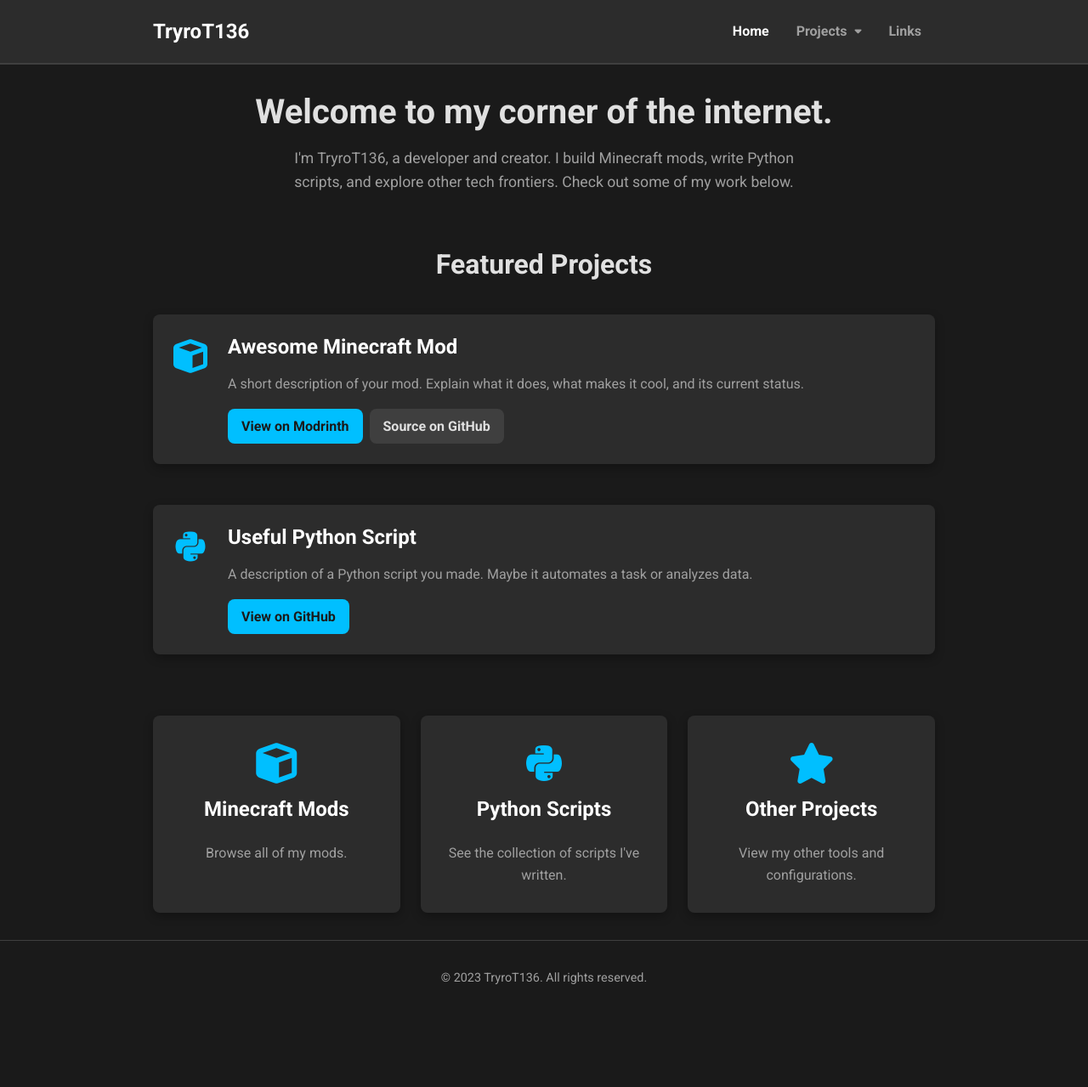
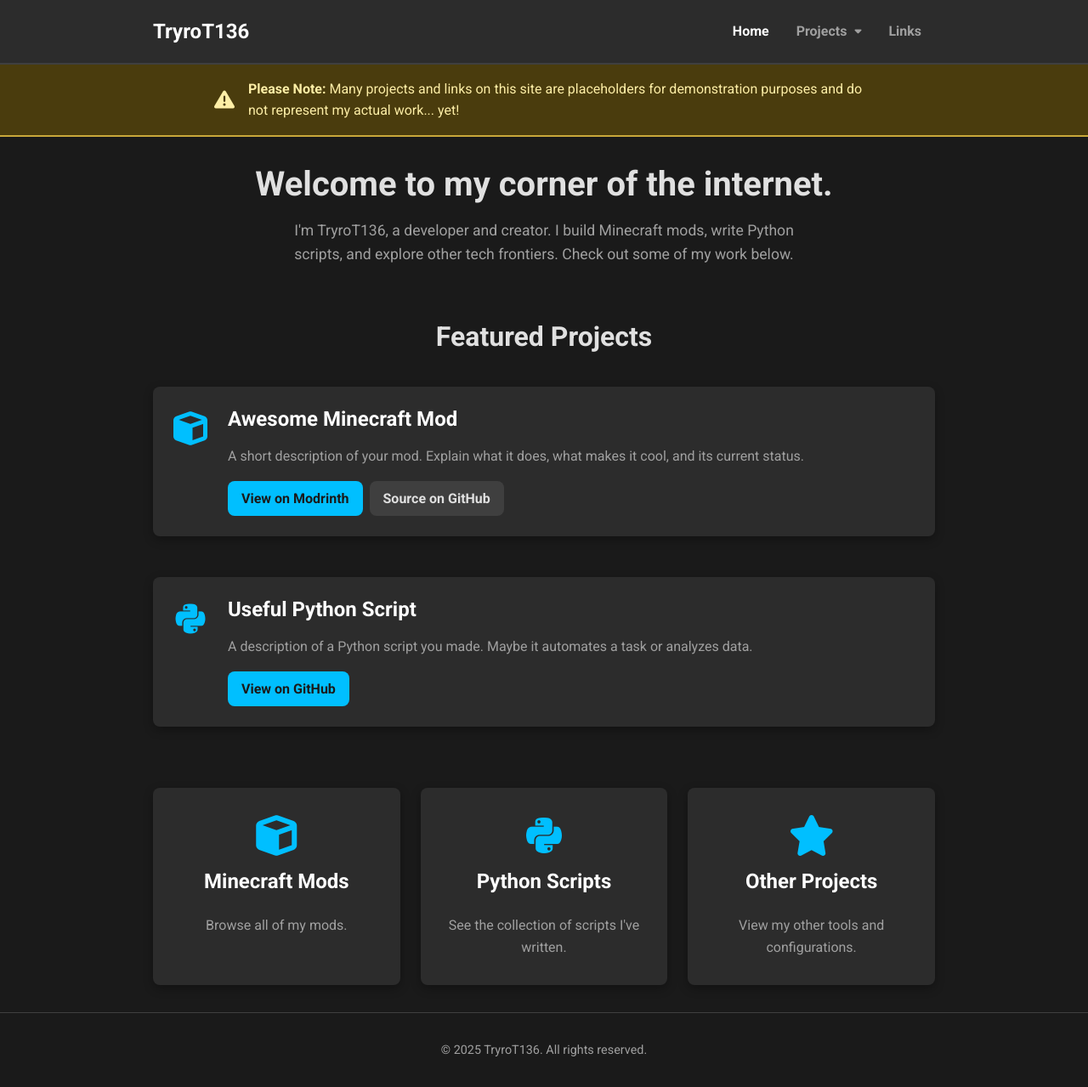
Before and after one commit to TryroT136/tryrot136.github.io, a plain HTML site: page index.html in a window 1280 px wide. Shown: the whole page at 85% size. Before the commit the page ends 1194 px from the top, so only its background shows below. Drawn offline with Linux system fonts and the light colour scheme.

Commit message:
Add files via upload

```diff
--- /dev/null
+++ b/footer.html
@@ -0,0 +1,4 @@
+<!-- This is the content for footer.html -->
+<div class="container">
+    <p>© 2025 TryroT136. All rights reserved.</p>
+</div>
--- a/index.html
+++ b/index.html
@@ -11,6 +11,13 @@
 
     <!-- The header is now just a placeholder that the JS will populate -->
     <header data-include="header.html" data-search-disabled="true"></header>
+
+     <div class="warning-banner">
+        <div class="container">
+            <i class="fa-solid fa-triangle-exclamation"></i>
+            <p><b>Please Note:</b> Many projects and links on this site are placeholders for demonstration purposes and do not represent my actual work... yet!</p>
+        </div>
+    </div>
 
     <main class="container">
         <section class="hero">
@@ -67,11 +74,7 @@
         </section>
     </main>
 
-    <footer>
-        <div class="container">
-            <p>© 2023 TryroT136. All rights reserved.</p>
-        </div>
-    </footer>
+    <footer data-include="footer.html"></footer>
 
     <!-- Add BOTH script tags. The loader should come first. -->
     <script src="loader.js" defer></script>
--- a/loader.js
+++ b/loader.js
@@ -1,26 +1,35 @@
-// This is the updated content for loader.js
 document.addEventListener('DOMContentLoaded', () => {
-    const headerPlaceholder = document.querySelector('header[data-include]');
-    if (headerPlaceholder) {
-        const url = headerPlaceholder.getAttribute('data-include');
+    // Select ALL elements that have the 'data-include' attribute
+    const includeElements = document.querySelectorAll('[data-include]');
+
+    includeElements.forEach(el => {
+        const url = el.getAttribute('data-include');
         fetch(url)
-            .then(response => response.text())
+            .then(response => {
+                if (!response.ok) {
+                    throw new Error(`Failed to fetch ${url}: ${response.statusText}`);
+                }
+                return response.text();
+            })
             .then(data => {
-                headerPlaceholder.innerHTML = data;
+                el.innerHTML = data;
 
-                // --- THIS IS THE NEW LOGIC ---
-                // Check if the placeholder has the 'data-search-disabled' attribute.
-                if (headerPlaceholder.dataset.searchDisabled === 'true') {
-                    const searchBar = headerPlaceholder.querySelector('.search-bar');
-                    if (searchBar) {
-                        searchBar.remove(); // If the attribute is found, remove the search bar.
+                // --- HEADER-SPECIFIC LOGIC ---
+                // Only run these functions if we just loaded the header.
+                if (el.tagName.toLowerCase() === 'header') {
+                    // Disable search bar if requested
+                    if (el.dataset.searchDisabled === 'true') {
+                        const searchBar = el.querySelector('.search-bar');
+                        if (searchBar) {
+                            searchBar.remove();
+                        }
                     }
+                    // Set the active navigation link
+                    setActiveNavLink();
                 }
-                // --- END NEW LOGIC ---
-
-                setActiveNavLink();
-            });
-    }
+            })
+            .catch(error => console.error('Error loading file:', error));
+    });
 
     function setActiveNavLink() {
         const currentPage = window.location.pathname.split('/').pop() || 'index.html';
@@ -34,12 +43,9 @@
             const linkPage = link.getAttribute('href');
             if (linkPage === currentPage) {
                 link.classList.add('active');
-
                 if (link.closest('.dropdown-content')) {
                     const dropdownBtn = link.closest('.dropdown').querySelector('.dropbtn');
-                    if (dropdownBtn) {
-                        dropdownBtn.classList.add('active');
-                    }
+                    if (dropdownBtn) dropdownBtn.classList.add('active');
                 }
                 linkFound = true;
             }
--- a/style.css
+++ b/style.css
@@ -344,3 +344,29 @@
     50% { transform: translateY(-10px); }
     100% { transform: translateY(0px); }
 }
+
+/* --- Warning Banner Styles --- */
+.warning-banner {
+    background-color: #4a3c0d; /* A dark, muted yellow */
+    color: #fdeea6; /* A light, readable yellow */
+    border-bottom: 2px solid #c9a83a;
+    padding: 1rem 0;
+    text-align: center;
+}
+
+.warning-banner .container {
+    display: flex;
+    align-items: center;
+    justify-content: center;
+    gap: 1rem;
+}
+
+.warning-banner i {
+    font-size: 1.5rem;
+}
+
+.warning-banner p {
+    margin: 0;
+    max-width: 80%;
+    text-align: left;
+}
```
Also changed, not shown: 404.html (+1 -5 lines), examples.html (+1 -5 lines), js-tools.html (+1 -5 lines), links.html (+1 -5 lines), minecraft.html (+1 -5 lines), other.html (+1 -31 lines), python.html (+1 -5 lines), web.html (+1 -5 lines), 1 other file.
